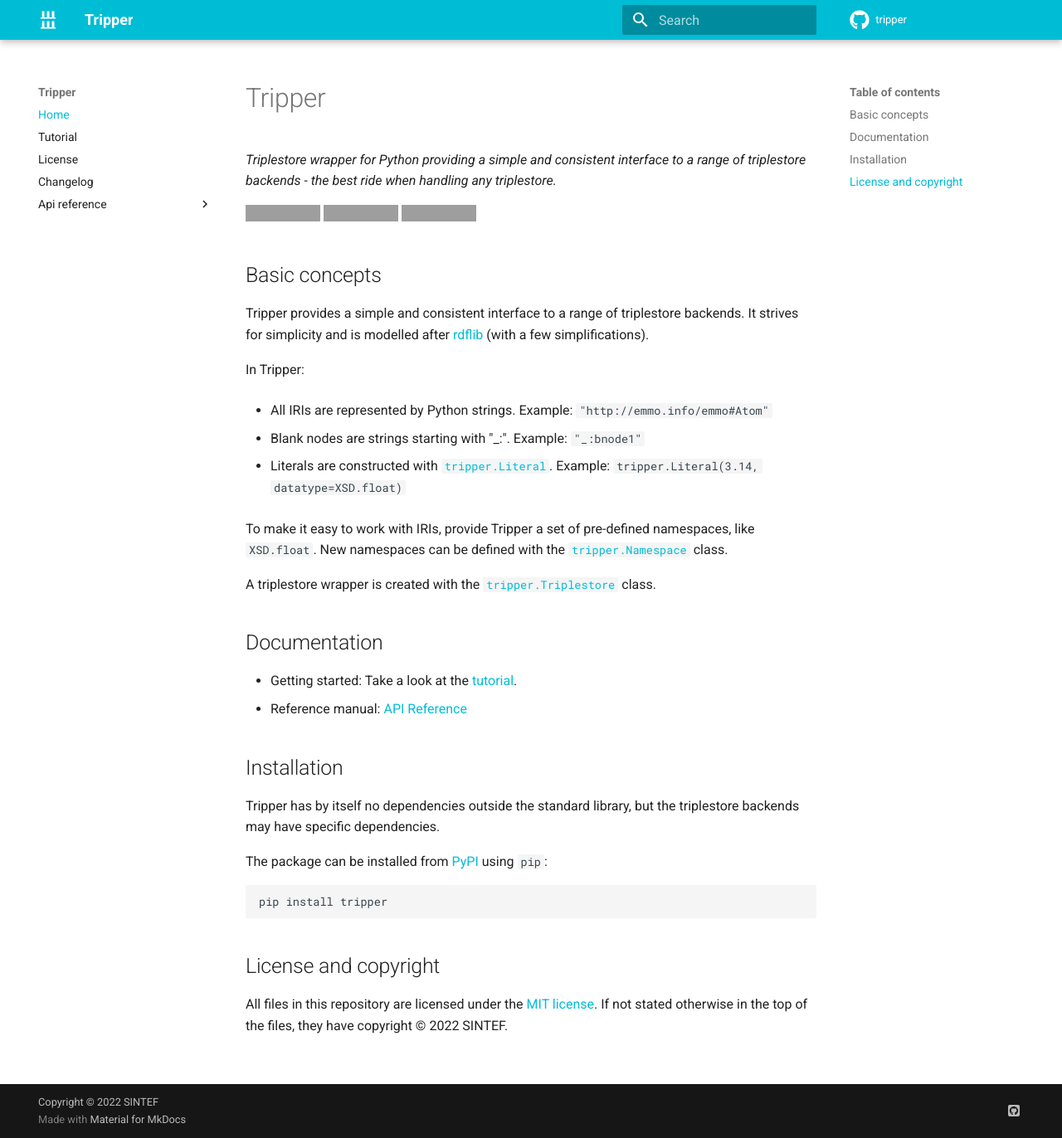
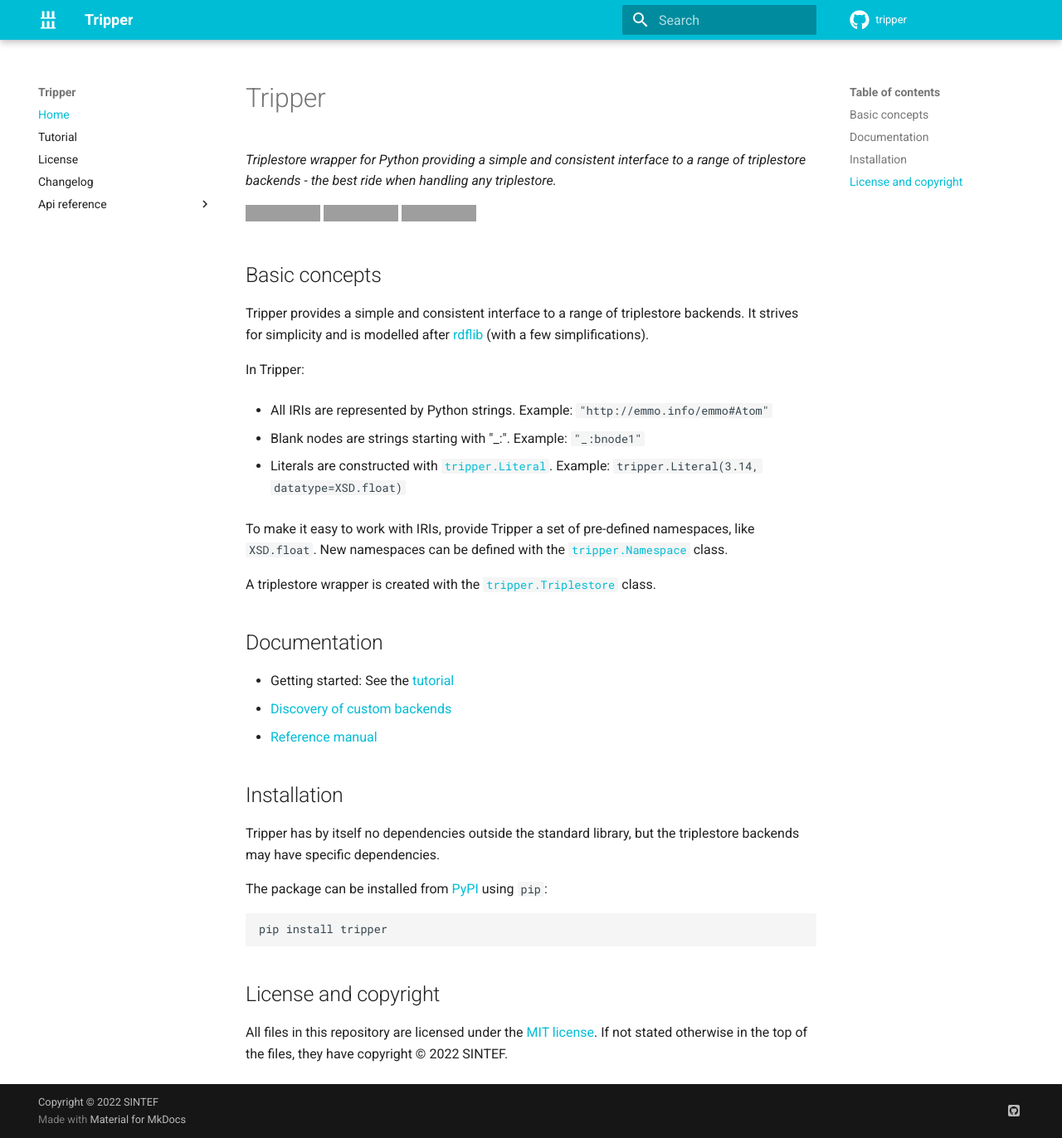
Before and after one commit to EMMC-ASBL/tripper, an MkDocs documentation site: the page built from docs/index.md, in a window 1280 px wide and 1372 px high. Shown: the whole window at 83% size. Built offline with MkDocs 1.6.1 and Material for MkDocs 9.7.7, drawn with Linux system fonts in a browser that asks for light colours; comment, search, counter and statistics services are not loaded; the version menu is left out; grey boxes are pictures that could not be loaded.

Commit message:
Added support for custom backends and documented it.

```diff
--- a/docs/index.md
+++ b/docs/index.md
@@ -33,8 +33,9 @@
 
 Documentation
 -------------
-* Getting started: Take a look at the [tutorial](tutorial.md).
-* Reference manual: [API Reference]
+* Getting started: See the [tutorial](tutorial.md)
+* [Discovery of custom backends](backend_discovery.md)
+* [Reference manual]
 
 
 Installation
@@ -59,7 +60,7 @@
 
 [rdflib]: https://rdflib.readthedocs.io/en/stable/
 [PyPI]: https://pypi.org/project/tripper
-[API Reference]: https://emmc-asbl.github.io/tripper/latest/api_reference/triplestore/
+[Reference manual]: https://emmc-asbl.github.io/tripper/latest/api_reference/triplestore/
 [Literal]: https://emmc-asbl.github.io/tripper/latest/api_reference/triplestore/#tripper.triplestore.Literal
 [Namespace]: https://emmc-asbl.github.io/tripper/latest/api_reference/triplestore/#tripper.triplestore.Namespace
 [Triplestore]: https://emmc-asbl.github.io/tripper/latest/api_reference/triplestore/#tripper.triplestore.Triplestore
```
Also changed, not shown: README.md (+4 -3 lines), docs/backend_discovery.md (added, +73 -0 lines), 1 other file.
